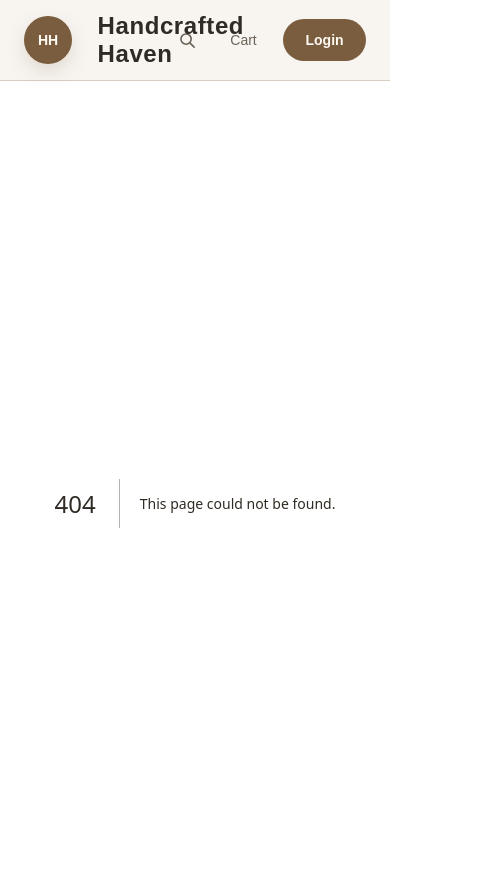
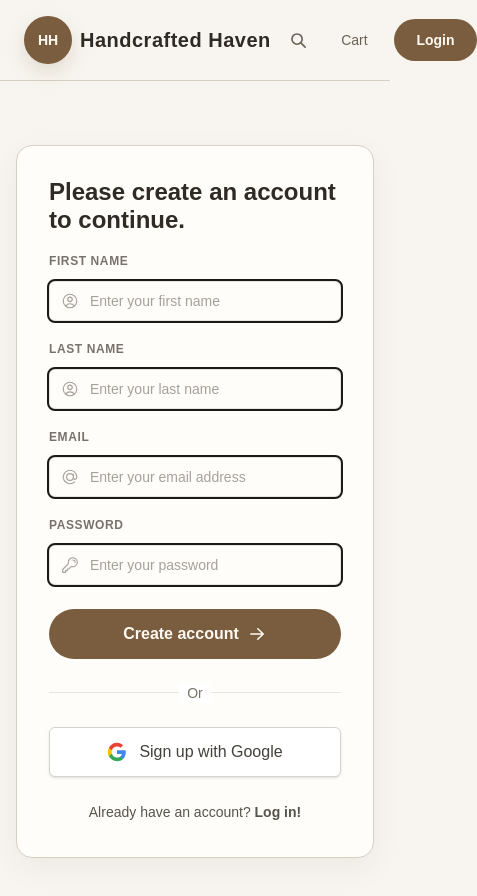
Before and after one commit to murilolhernandes/wdd430-group-project, a Next.js app: page /create-account in a window 390 px wide. Before the commit this address had no page. Shown: the top 896 px of the page, 477 px wide, since content can reach past the window. Built offline with nearby package versions, Linux system fonts and the light colour scheme; no server answers; the database is empty.

Commit message:
Finished the create-account form, still need to connect it to the db and validate data.
Added the Log out button to header, and fixed the search bar animation in mobile view.

```diff
--- a/src/app/account-info/page.tsx
+++ b/src/app/account-info/page.tsx
@@ -1,9 +1,17 @@
-"use client";
+// "use client";
 
 import React from 'react';
 import styles from './account.module.css';
+import { auth } from "@/auth";
+import { redirect } from "next/navigation";
 
-export default function AccountInfoPage() {
+export default async function AccountInfoPage() {
+  const session = await auth();
+
+  if (!session) {
+    redirect('/login');
+  }
+
   return (
     <div className={styles.container}>
       <div className={styles.content}>
--- a/src/app/signup/page.tsx
+++ b/src/app/create-account/page.tsx
@@ -2,20 +2,28 @@ import HeroImage from '@/components/hero-image';
 import CreateAccountForm from '@/app/ui/login/create-account-form';
 import { Suspense } from 'react';
 import { Metadata } from 'next';
+import { auth } from '@/auth';
+import { redirect } from 'next/navigation';
 
 export const metadata: Metadata = {
   title: 'Sign up',
 };
 
-export default function LoginPage() {
+export default async function LoginPage() {
+  const session = await auth();
+
+  if (session) {
+    redirect('/account-info');
+  }
+
   return (
     <div className='flex w-full items-center justify-center p-4 py-16 md:py-24'>
       <div className='flex w-full max-w-5xl flex-col items-center gap-8 md:flex-row md:items-stretch md:gap-12'>
-        <div className="relative flex w-full flex-1 items-center justify-center overflow-hidden rounded-2xl md:w-1/2">
+        <div className="relative hidden w-full flex-1 items-center justify-center overflow-hidden rounded-2xl md:flex md:w-1/2">
           <HeroImage />
         </div>
         <div className="flex w-full max-w-[450px] flex-col justify-center md:w-1/2">
-          <Suspense>
+          <Suspense fallback={<div>Loading form...</div>}>
             <CreateAccountForm />
           </Suspense>
         </div>
--- a/src/app/layout.tsx
+++ b/src/app/layout.tsx
@@ -1,6 +1,7 @@
 import '@/app/globals.css';
 import Header from '@/components/header';
 import Footer from '@/components/footer';
+import { auth } from '@/auth';
 import type { Metadata } from "next";
 import { Geist, Geist_Mono } from "next/font/google";
 import "./globals.css";
@@ -23,19 +24,24 @@ export const metadata: Metadata = {
   description: "For all your handcrafted haven needs | WDD 430 Group Project",
 };
 
-export default function RootLayout({
+export default async function RootLayout({
   children,
 }: Readonly<{
   children: React.ReactNode;
 }>) {
+  const session = await auth();
+
   return (
     <html
       lang="en"
       className={`${geistSans.variable} ${geistMono.variable} h-full antialiased`}
       data-scroll-behavior="smooth"
     >
-      <body className="flex min-h-full flex-col bg-stone-50 text-stone-900 antialiased">
-        <Header />
+      <body
+        className="flex min-h-full flex-col overflow-x-hidden bg-stone-50 text-stone-900 antialiased"
+        suppressHydrationWarning
+      >
+        <Header session={session}/>
 
         <main className='flex-grow'>
           {children}
--- a/src/app/login/page.tsx
+++ b/src/app/login/page.tsx
@@ -2,20 +2,28 @@ import HeroImage from "@/components/hero-image";
 import LoginForm from '@/app/ui/login/login-form';
 import { Suspense } from 'react';
 import { Metadata } from 'next';
+import { auth } from "@/auth";
+import { redirect } from "next/navigation";
 
 export const metadata: Metadata = {
   title: 'Login',
 };
 
-export default function LoginPage() {
+export default async function LoginPage() {
+  const session = await auth();
+
+  if (session) {
+    redirect('/account-info');
+  }
+
   return (
     <div className='flex w-full items-center justify-center p-4 py-16 md:py-24'>
       <div className='flex w-full max-w-5xl flex-col items-center gap-8 md:flex-row md:items-stretch md:gap-12'>
-        <div className="relative flex w-full flex-1 items-center justify-center overflow-hidden rounded-2xl md:w-1/2">
+        <div className="relative hidden w-full flex-1 items-center justify-center overflow-hidden rounded-2xl md:flex md:w-1/2">
           <HeroImage />
         </div>
         <div className="flex w-full max-w-[450px] flex-col justify-center md:w-1/2">
-          <Suspense>
+          <Suspense fallback={<div>Loading form...</div>}>
             <LoginForm />
           </Suspense>
         </div>
--- a/src/app/page.tsx
+++ b/src/app/page.tsx
@@ -1,7 +1,10 @@
 import Link from "next/link";
 import HeroImage from "@/components/hero-image";
+import { auth } from '@/auth';
 
-export default function Home() {
+export default async function Home() {
+  const session = await auth();
+
   return (
       <div>
       <section className="section-padding">
@@ -21,9 +24,16 @@ export default function Home() {
             </p>
 
             <div className="flex flex-wrap gap-4">
-              <Link href="/signup" className="earth-button-primary">
-                Create Account
-              </Link>
+              {session?.user ? (
+                <Link href='/account-info' className='earth-button-primary text-sm'>
+                  Account
+                </Link>
+              ) : (
+                <Link href="/create-account" className="earth-button-primary">
+                  Create Account
+                </Link>
+              )}
+
 
               <Link href="/shop" className="earth-button-secondary">
                 Explore Collection
--- a/src/app/ui/login/create-account-form.tsx
+++ b/src/app/ui/login/create-account-form.tsx
@@ -4,6 +4,7 @@ import {
   AtSymbolIcon,
   KeyIcon,
   ExclamationCircleIcon,
+  UserCircleIcon
 } from '@heroicons/react/24/outline';
 import { ArrowRightIcon } from '@heroicons/react/20/solid';
 import { useActionState } from 'react';
@@ -28,6 +29,30 @@ export default function CreateAccountForm() {
         </h1>
 
         <form action={formAction} className='w-full'>
+          <div>
+            <label className='mb-3 mt-5 block text-xs font-semibold uppercase tracking-wider text-stone-500' htmlFor='email'>
+              First Name
+            </label>
+            <div className='relative'>
+              <input
+                className='peer block w-full rounded-md border border-stone-200 py-[9px] pl-10 text-sm text-stone-900 outline-2 placeholder:text-stone-400 focus:border-stone-800 focus:ring-stone-800'
+                id='firstName' type='text' name='firstName' placeholder='Enter your first name' required
+              />
+              <UserCircleIcon className='pointer-events-none absolute left-3 top-1/2 h-[18px] -translate-y-1/2 text-stone-400 peer-focus:text-stone-800' />
+            </div>
+          </div>
+          <div>
+            <label className='mb-3 mt-5 block text-xs font-semibold uppercase tracking-wider text-stone-500' htmlFor='email'>
+              Last Name
+            </label>
+            <div className='relative'>
+              <input
+                className='peer block w-full rounded-md border border-stone-200 py-[9px] pl-10 text-sm text-stone-900 outline-2 placeholder:text-stone-400 focus:border-stone-800 focus:ring-stone-800'
+                id='lastName' type='text' name='lastName' placeholder='Enter your last name' required
+              />
+              <UserCircleIcon className='pointer-events-none absolute left-3 top-1/2 h-[18px] -translate-y-1/2 text-stone-400 peer-focus:text-stone-800' />
+            </div>
+          </div>
           <div>
             <label className='mb-3 mt-5 block text-xs font-semibold uppercase tracking-wider text-stone-500' htmlFor='email'>
               Email
@@ -61,7 +86,7 @@ export default function CreateAccountForm() {
             aria-disabled={isPending}
             disabled={isPending}
           >
-            {isPending ? 'Logging in...' : 'Log in'} <ArrowRightIcon className='h-5 w-5' />
+            {isPending ? 'Creating account...' : 'Create account'} <ArrowRightIcon className='h-5 w-5' />
           </button>
 
           <div className='flex items-center space-x-1 empty:hidden mt-2' aria-live='polite' aria-atomic='true'>
@@ -106,7 +131,7 @@ export default function CreateAccountForm() {
               fill='#EA4335'
             />
             </svg>
-            Sign in with Google
+            Sign up with Google
           </button>
         </form>
 
--- a/src/app/ui/login/login-form.tsx
+++ b/src/app/ui/login/login-form.tsx
@@ -57,7 +57,7 @@ export default function LoginForm() {
 
           <button
             type='submit'
-            className='earth-button-primary mt-6 w-full flex items-center justify-center gap-2'
+            className='earth-button-primary mt-6 w-full flex items-center justify-center gap-2 cursor-pointer'
             aria-disabled={isPending}
             disabled={isPending}
           >
@@ -111,8 +111,8 @@ export default function LoginForm() {
         </form>
 
         <p className='mt-6 text-center text-sm text-stone-600'>
-          Don't have an account?{' '}
-          <Link href='/signup' className='font-semibold text-stone-800 hover:underline'>
+          {"Don't have an account? "}
+          <Link href='/create-account' className='font-semibold text-stone-800 hover:underline'>
             Create one here
           </Link>
         </p>
--- a/src/components/header.tsx
+++ b/src/components/header.tsx
@@ -3,8 +3,10 @@
 import Link from 'next/link';
 import { useRouter } from 'next/navigation';
 import { useRef, useState } from 'react';
+import { signOut } from 'next-auth/react';
+import type { Session } from 'next-auth';
 
-export default function Header() {
+export default function Header({ session }: { session: Session | null }) {
   const [searchOpen, setSearchOpen] = useState(false);
   const [query, setQuery] = useState("");
   const inputRef = useRef<HTMLInputElement>(null);
@@ -40,20 +42,27 @@ export default function Header() {
     <header className='site-header sticky top-0 z-50'>
       <div className='mx-auto flex max-w-7xl items-center justify-between px-6 py-4'>
         {/* Logo */}
+        <div className='flex flex-1 items-center justify-start'>
           <Link href='/' className='flex items-center gap-3'>
             <div className='site-logo flex h-12 w-12 items-center justify-center text-sm font-bold'>
               HH
             </div>
           </Link>
+        </div>
 
+        <div className={`flex flex-shrink-0 items-center justify-center overflow-hidden whitespace-nowrap transition-all duration-500 ease-in-out md:max-w-none md:opacity-100 md:px-4 ${
+          searchOpen ? 'max-w-0 opacity-0 px-0' : 'max-w-[250px] opacity-100 px-2 sm:px-4'
+        }`}>
           {/* Site Title */}
-        <Link href='/' className='absolute left-1/2 -translate-x-1/2'>
-          <h1 className='text-2xl font-bold tracking-wide text-stone-800 md:text-3xl'>
+          <Link href='/'>
+            <h1 className='text-xl font-bold tracking-wide text-stone-800 sm:text-2xl md:text-3xl'>
               Handcrafted Haven
             </h1>
           </Link>
+        </div>
 
         {/* Nav */}
+        <div className='flex flex-1 items-center justify-end'>
           <nav>
             <ul className='flex items-center gap-3 md:gap-4'>
 
@@ -105,13 +114,34 @@ export default function Header() {
                   Cart
                 </Link>
               </li>
+
+              {session?.user ? (
+                <>
+                  <li>
+                    <Link href='/account-info' className='earth-button-primary text-sm'>
+                      Account
+                    </Link>
+                  </li>
+                  <li>
+                    <button
+                      onClick={() => signOut({ callbackUrl: '/' })}
+                      className='text-sm font-medium text-stone-600 hover:text-stone-900 transition-colors cursor-pointer'
+                    >
+                      Log out
+                    </button>
+                  </li>
+                </>
+              ): (
                 <li>
                   <Link href='/login' className='earth-button-primary text-sm'>
                     Login
                   </Link>
                 </li>
+              )}
+
             </ul>
           </nav>
+        </div>
       </div>
 
       <style>{`
--- a/src/components/hero-image.tsx
+++ b/src/components/hero-image.tsx
@@ -8,6 +8,7 @@ export default function HeroImage() {
       fill
       priority
       className="object-cover rounded-[2rem]"
+      sizes='(max-width: 768px) 100vw, 50vw'
     />
   );
 }
```
Lines whose indentation alone changed are shown as unchanged.
